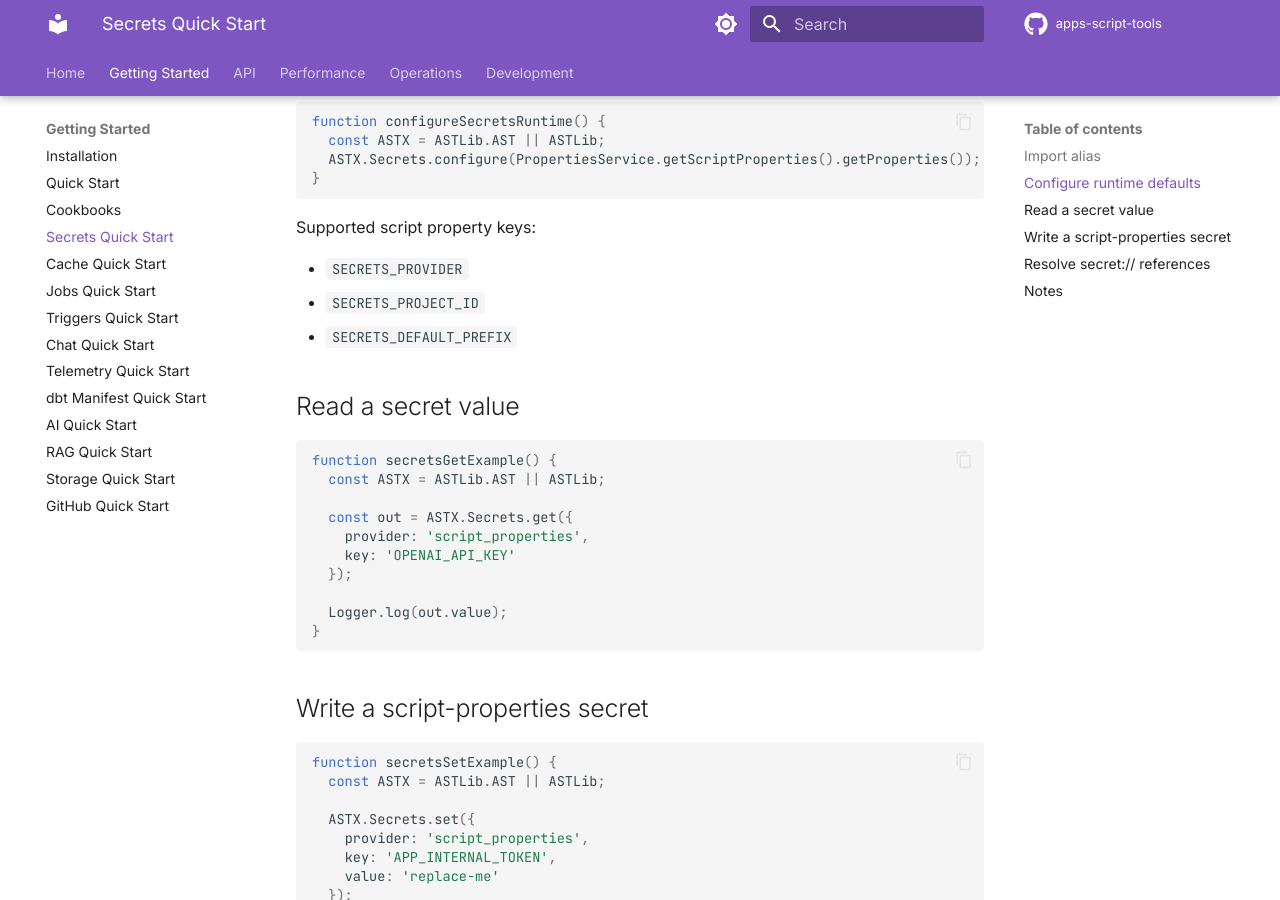
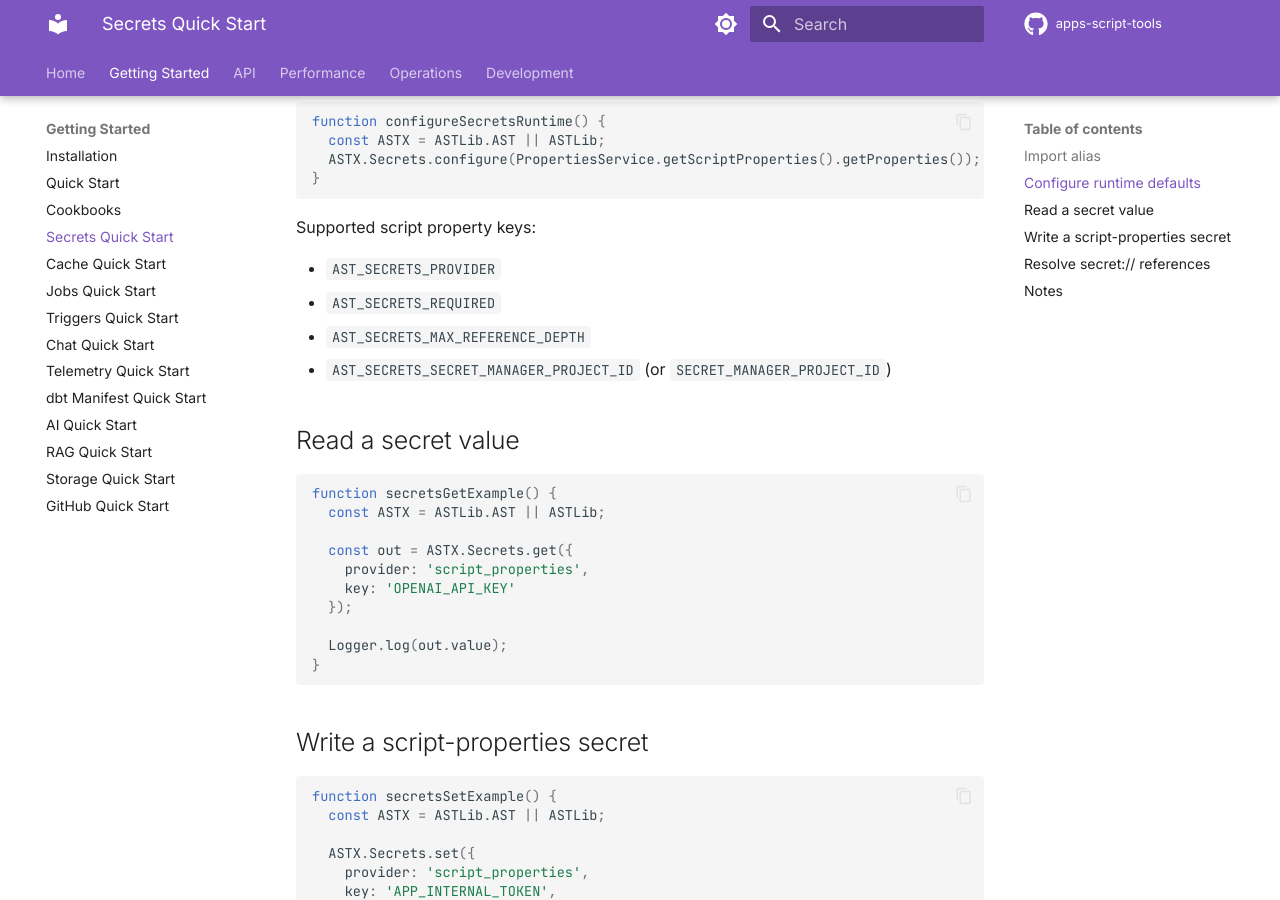
Before and after one commit to joe-broadhead/apps-script-tools, an MkDocs documentation site: the page built from docs/getting-started/secrets-quickstart.md, in a window 1280 px wide and 900 px high, scrolled down 308 px. Built offline with MkDocs 1.6.1 and Material for MkDocs 9.7.7, drawn with Linux system fonts in a browser that asks for light colours; comment, search, counter and statistics services are not loaded.

Commit message:
docs: align secrets and triggers quickstart config keys

```diff
--- a/docs/getting-started/secrets-quickstart.md
+++ b/docs/getting-started/secrets-quickstart.md
@@ -17,9 +17,10 @@ function configureSecretsRuntime() {
 
 Supported script property keys:
 
-- `SECRETS_PROVIDER`
-- `SECRETS_PROJECT_ID`
-- `SECRETS_DEFAULT_PREFIX`
+- `AST_SECRETS_PROVIDER`
+- `AST_SECRETS_REQUIRED`
+- `AST_SECRETS_MAX_REFERENCE_DEPTH`
+- `AST_SECRETS_SECRET_MANAGER_PROJECT_ID` (or `SECRET_MANAGER_PROJECT_ID`)
 
 ## Read a secret value
 
```
Also changed, not shown: docs/getting-started/triggers-quickstart.md (+1 -1 lines).
